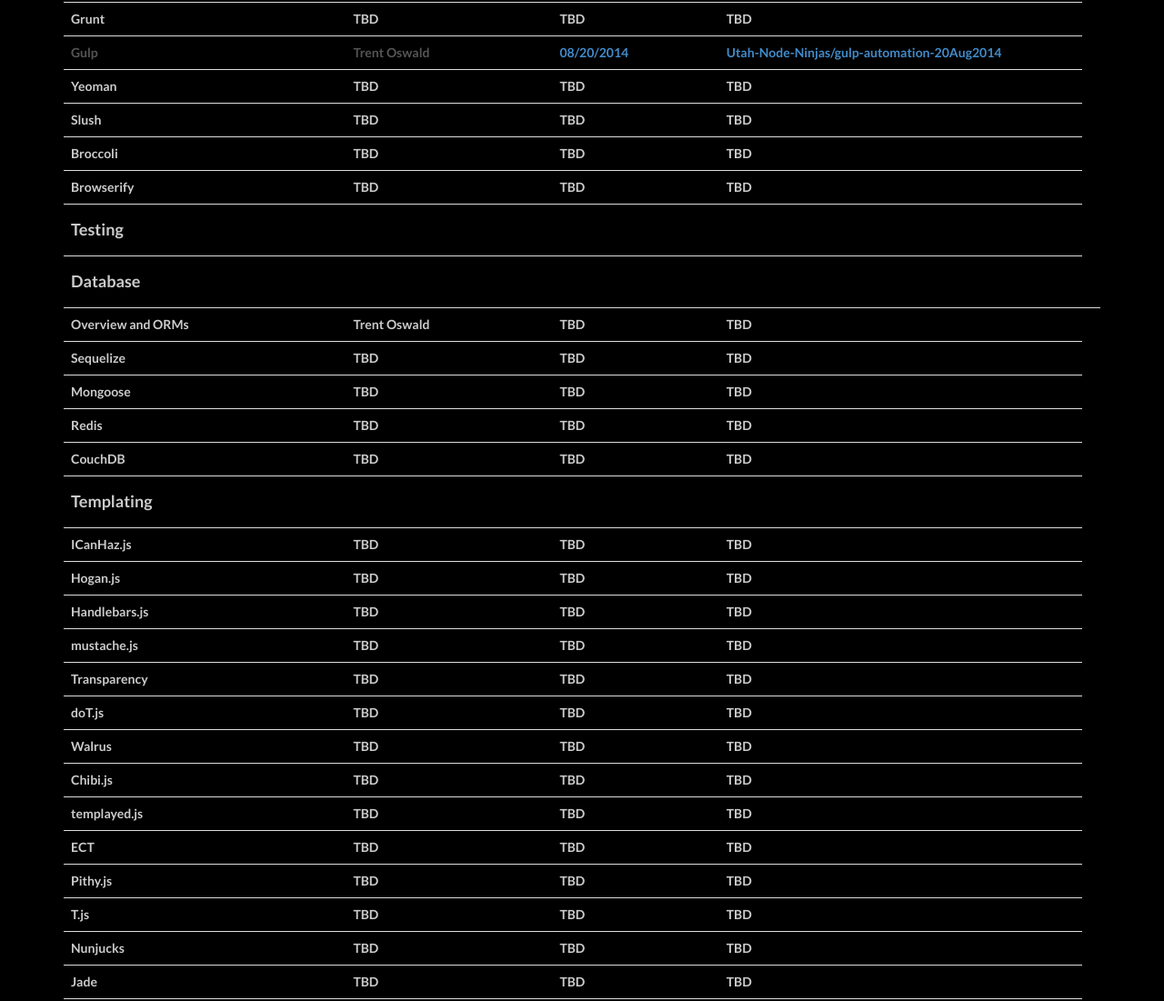
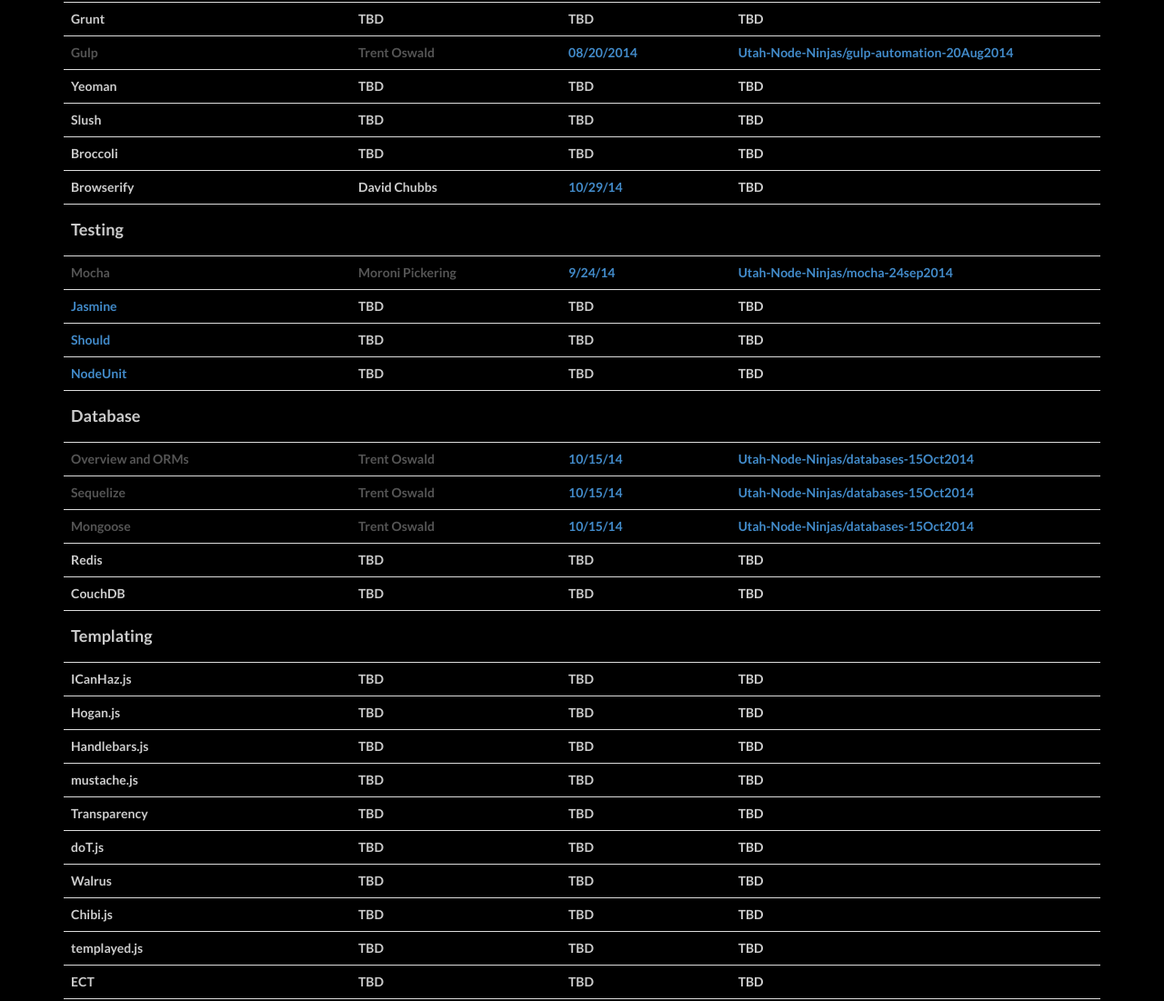
Before and after one commit to Provo-Nodejs-Ninjas/Provo-Nodejs-Ninjas.github.io, a website: page index.html in a window 1280 px wide. Shown: the part 2893-3994 px from the top of the page at 91% size. Drawn offline with Linux system fonts and the light colour scheme.

Commit message:
updated content

```diff
--- a/index.html
+++ b/index.html
@@ -234,10 +234,10 @@
                     <td>TBD</td>
                     <td>TBD</td>
                   </tr>
-                  <tr>
+                  <tr class="past">
                     <td>Emailing</td>
                     <td>Joey Cozza</td>
-                    <td>09/10/2014</td>
+                    <td><a href="http://www.meetup.com/Node-Ninjas/events/202408412/">09/10/2014</a></td>
                     <td><a href="https://github.com/Utah-Node-Ninjas/emailing-10Sep2014">Utah-Node-Ninjas/emailing-10Sep2014</a></td>
                   </tr>
                   <tr>
@@ -368,8 +368,8 @@
                   </tr>
                   <tr>
                     <td>Browserify</td>
-                    <td>TBD</td>
-                    <td>TBD</td>
+                    <td>David Chubbs</td>
+                    <td><a href="http://www.meetup.com/Node-Ninjas/events/213793902/">10/29/14</a></td>
                     <td>TBD</td>
                   </tr>
 
@@ -378,29 +378,53 @@
                       <h4>Testing</h4>
                     </th>
                   </tr>
+                  <tr class="past">
+                    <td>Mocha</td>
+                    <td>Moroni Pickering</td>
+                    <td><a href="http://www.meetup.com/Node-Ninjas/events/207942182/">9/24/14</a></td>
+                    <td><a href="https://github.com/Utah-Node-Ninjas/mocha-24sep2014">Utah-Node-Ninjas/mocha-24sep2014</a></td>
+                  </tr>
+                  <tr>
+                    <td><a href="http://jasmine.github.io/" target="_blank">Jasmine</a></td>
+                    <td>TBD</td>
+                    <td>TBD</td>
+                    <td>TBD</td>
+                  </tr>
+                  <tr>
+                    <td><a href="https://github.com/shouldjs/should.js/wiki" target="_blank">Should</a></td>
+                    <td>TBD</td>
+                    <td>TBD</td>
+                    <td>TBD</td>
+                  </tr>
+                  <tr>
+                    <td><a href="https://github.com/caolan/nodeunit" target="_blank">NodeUnit</a></td>
+                    <td>TBD</td>
+                    <td>TBD</td>
+                    <td>TBD</td>
+                  </tr>
 
                   <tr>
                     <th colspan="4">
                       <h4>Database</h4>
                     </th>
                   </tr>
-                  <tr>
+                  <tr class="past">
                     <td>Overview and ORMs</td>
                     <td>Trent Oswald</td>
-                    <td>TBD</td>
-                    <td>TBD<td>
+                    <td><a href="http://www.meetup.com/Node-Ninjas/events/209562322/">10/15/14</a></td>
+                    <td><a href="https://github.com/Utah-Node-Ninjas/databases-15Oct2014">Utah-Node-Ninjas/databases-15Oct2014</a></td>
                   </tr>
-                  <tr>
+                  <tr class="past">
                     <td>Sequelize</td>
-                    <td>TBD</td>
-                    <td>TBD</td>
-                    <td>TBD</td>
+                    <td>Trent Oswald</td>
+                    <td><a href="http://www.meetup.com/Node-Ninjas/events/209562322/">10/15/14</a></td>
+                    <td><a href="https://github.com/Utah-Node-Ninjas/databases-15Oct2014">Utah-Node-Ninjas/databases-15Oct2014</a></td>
                   </tr>
-                  <tr>
+                  <tr class="past">
                     <td>Mongoose</td>
-                    <td>TBD</td>
-                    <td>TBD</td>
-                    <td>TBD</td>
+                    <td>Trent Oswald</td>
+                    <td><a href="http://www.meetup.com/Node-Ninjas/events/209562322/">10/15/14</a></td>
+                    <td><a href="https://github.com/Utah-Node-Ninjas/databases-15Oct2014">Utah-Node-Ninjas/databases-15Oct2014</a></td>
                   </tr>
                   <tr>
                     <td>Redis</td>
@@ -499,8 +523,8 @@
                   </tr>
                   <tr>
                     <td>Jade</td>
-                    <td>TBD</td>
-                    <td>TBD</td>
+                    <td>Derek Argueta</td>
+                    <td><a href="http://www.meetup.com/Node-Ninjas/events/213793902/">10/29/14</a></td>
                     <td>TBD</td>
                   </tr>
                   <tr>
```
